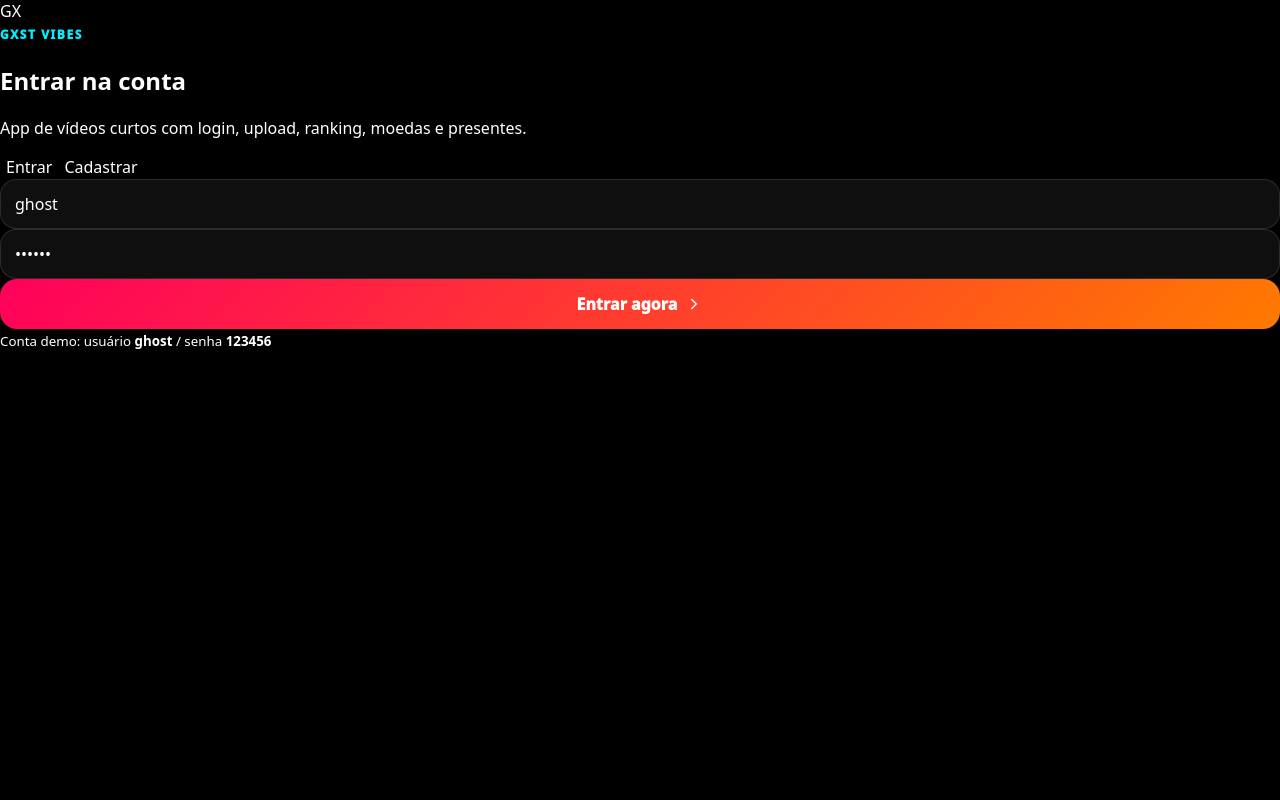
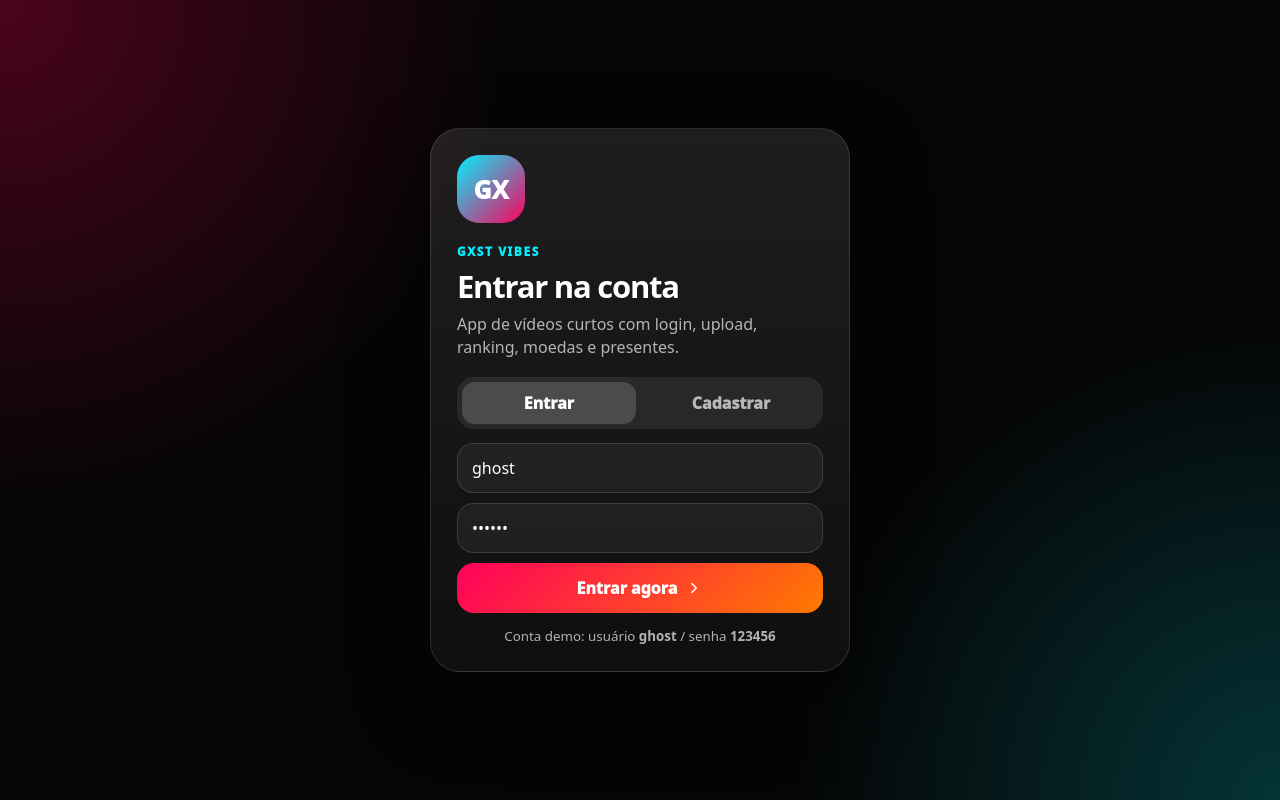
Before and after one commit to wallissonghost-code/vitejs-vite-lwhayss7, a React (Vite) app: page / in a window 1280 px wide. Built offline with nearby package versions, Linux system fonts and the light colour scheme.

Commit message:
Add login screen styles to imported CSS

```diff
--- a/src/backend.css
+++ b/src/backend.css
@@ -19,3 +19,109 @@
   color: var(--muted);
   line-height: 1.45;
 }
+
+.auth-page {
+  width: 100%;
+  min-height: 100vh;
+  display: flex;
+  align-items: center;
+  justify-content: center;
+  padding: 22px;
+  background:
+    radial-gradient(circle at top left, rgba(255, 0, 92, 0.28), transparent 34%),
+    radial-gradient(circle at bottom right, rgba(0, 240, 255, 0.2), transparent 32%),
+    #050505;
+}
+
+.auth-card {
+  width: 100%;
+  max-width: 420px;
+  border-radius: 30px;
+  border: 1px solid rgba(255, 255, 255, 0.12);
+  background: linear-gradient(180deg, rgba(255, 255, 255, 0.1), rgba(255, 255, 255, 0.045));
+  padding: 26px;
+  box-shadow: 0 30px 80px rgba(0, 0, 0, 0.45);
+}
+
+.auth-logo {
+  width: 68px;
+  height: 68px;
+  display: grid;
+  place-items: center;
+  border-radius: 22px;
+  margin-bottom: 16px;
+  font-size: 25px;
+  font-weight: 1000;
+  background: linear-gradient(135deg, var(--brand-2), var(--brand));
+}
+
+.auth-card h1 {
+  margin: 4px 0 6px;
+  font-size: 31px;
+  letter-spacing: -0.04em;
+}
+
+.auth-card p {
+  margin: 0 0 18px;
+  color: var(--muted);
+  line-height: 1.45;
+}
+
+.auth-tabs {
+  display: grid;
+  grid-template-columns: 1fr 1fr;
+  gap: 8px;
+  padding: 5px;
+  margin-bottom: 14px;
+  border-radius: 17px;
+  background: rgba(255, 255, 255, 0.08);
+}
+
+.auth-tabs button {
+  min-height: 42px;
+  border-radius: 13px;
+  font-weight: 950;
+  color: rgba(255, 255, 255, 0.68);
+}
+
+.auth-tabs button.active {
+  background: rgba(255, 255, 255, 0.16);
+  color: #fff;
+}
+
+.auth-card input {
+  margin-bottom: 10px;
+}
+
+.auth-card small {
+  display: block;
+  margin-top: 14px;
+  color: var(--muted);
+  text-align: center;
+}
+
+.auth-error {
+  margin: 0 0 10px;
+  padding: 10px 12px;
+  border-radius: 14px;
+  color: #fff;
+  background: rgba(255, 0, 92, 0.22);
+  border: 1px solid rgba(255, 0, 92, 0.34);
+  font-size: 13px;
+  font-weight: 800;
+}
+
+.logout-button {
+  width: 100%;
+  min-height: 48px;
+  display: inline-flex;
+  align-items: center;
+  justify-content: center;
+  gap: 8px;
+  margin-top: 10px;
+  border-radius: 16px;
+  background: rgba(255, 255, 255, 0.08);
+  border: 1px solid rgba(255, 255, 255, 0.12);
+  color: rgba(255, 255, 255, 0.84);
+  font-weight: 900;
+}
```
